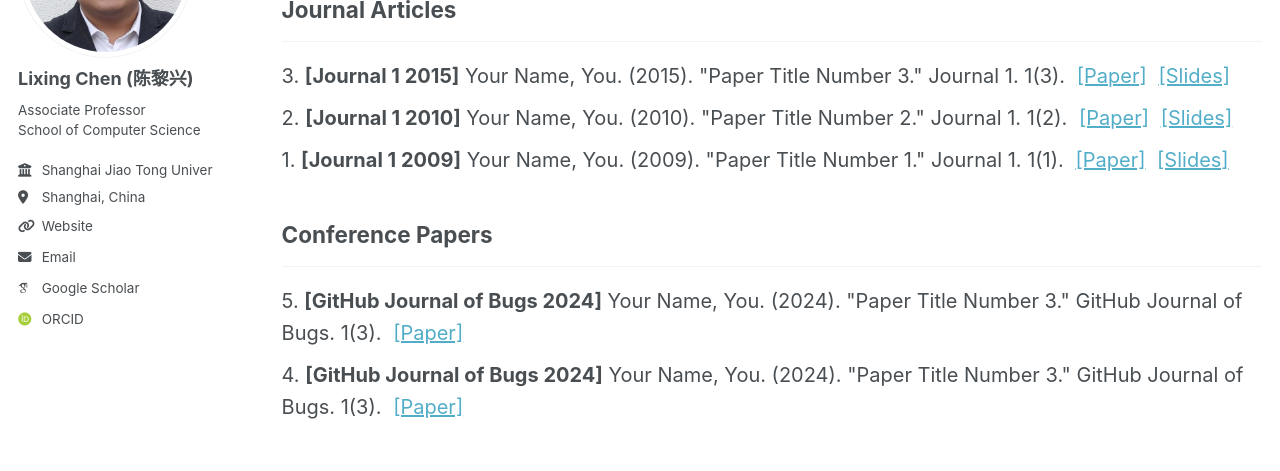
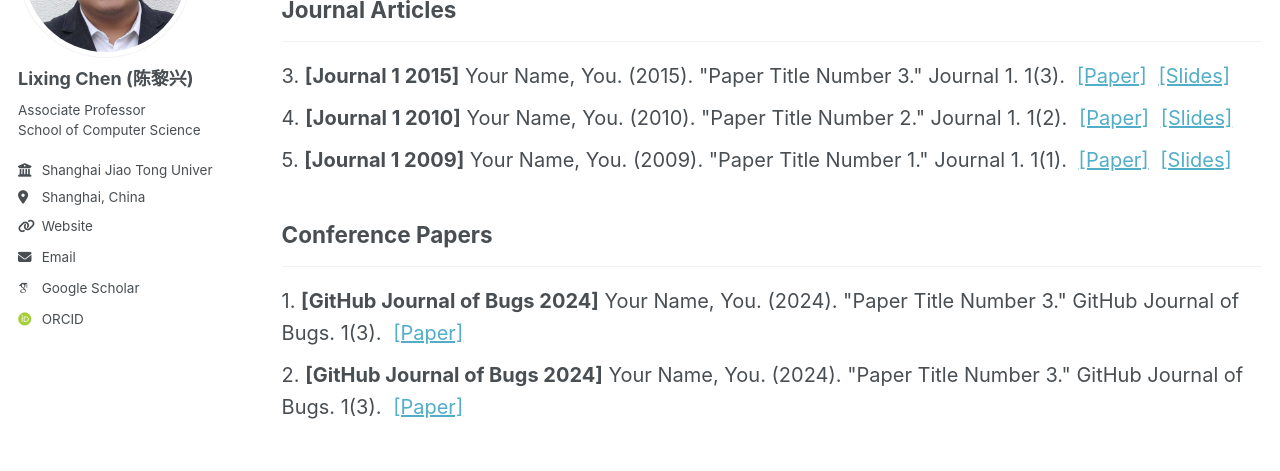
Before and after one commit to lx-chen-sjtu/lx-chen-sjtu.github.io, a Jekyll site: the page built from _pages/publications.html, in a window 1280 px wide. Shown: the part 219-690 px from the top of the page. Built offline with Jekyll 4.4.1, drawn with Linux system fonts in a browser that asks for light colours; some web fonts are replaced; a script bundle is joined from its source files by our own code; library files that are not in the unit come from our copies.

Commit message:
Update archive-single.html

```diff
--- a/_includes/archive-single.html
+++ b/_includes/archive-single.html
@@ -36,7 +36,7 @@
           {% assign year = post.date | date: "%Y" %}
           <p class="pub-line">
             <!-- 自动编号 -->
-            {{ forloop.length | minus: forloop.index0 }}.
+            {{ forloop.index }}.
 
             <!-- venue + 年份 -->
             <strong>[{{ post.venue }} {{ year }}]</strong>
```
